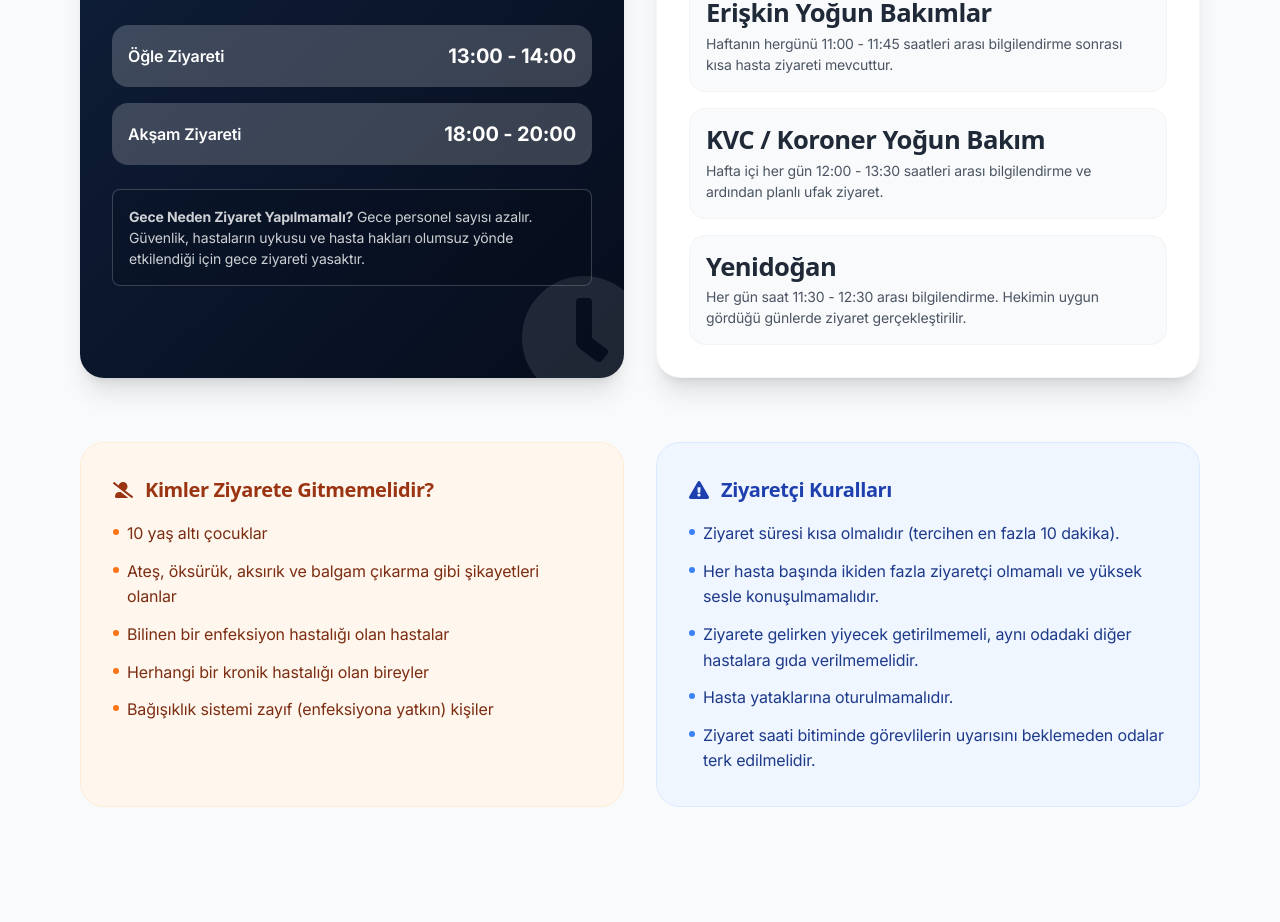
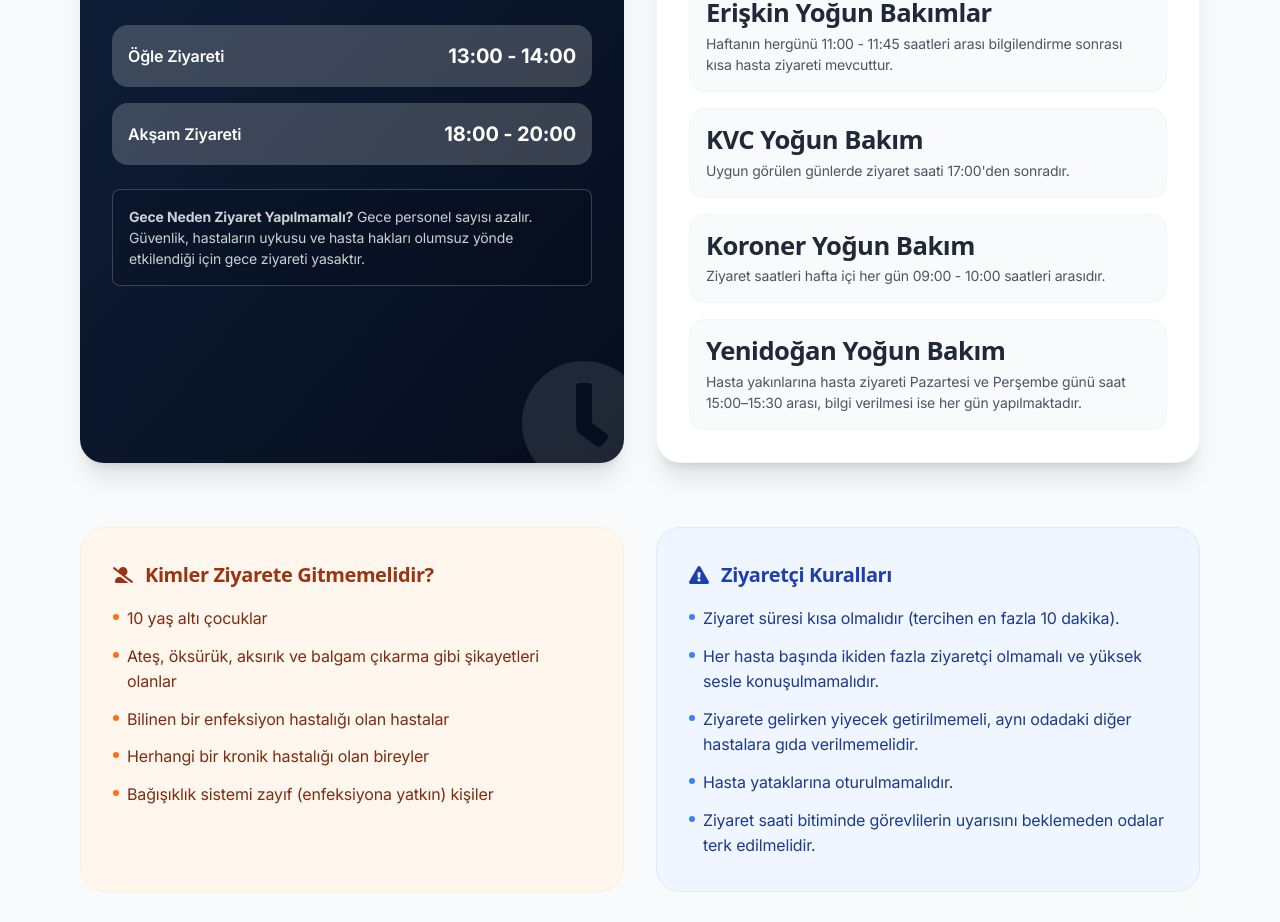
Before and after one commit to filbek/anadolu-hastanesi-web, a React (Vite) app: page /ziyaret-kurallari-ve-saatleri in a window 1280 px wide. Shown: the part 941-1863 px from the top of the page. Built offline with nearby package versions, Linux system fonts and the light colour scheme; no server answers; the database is empty.

Commit message:
web hastane

```diff
--- a/src/pages/ComplaintPolicyPage.tsx
+++ b/src/pages/ComplaintPolicyPage.tsx
@@ -114,7 +114,7 @@ const ComplaintPolicyPage = () => {
           >
             <div className="flex items-center gap-2 mb-6">
               <span className="block h-px w-10 bg-accent" />
-              <span className="text-accent text-xs uppercase tracking-[0.25em] font-semibold">Hasta İlişkileri</span>
+              <span className="text-accent text-xs uppercase tracking-[0.25em] font-semibold">Hasta Hakları Birimi</span>
             </div>
             <h1 className="text-4xl md:text-6xl font-black text-white leading-tight mb-6">
               {t('complaint.titleLine1', 'Şikayet')}
@@ -150,7 +150,7 @@ const ComplaintPolicyPage = () => {
                 <span className="text-xs uppercase tracking-[0.25em] text-accent font-bold">{t('complaint.policyTag', 'Politikamız')}</span>
               </div>
               <h2 className="text-4xl lg:text-5xl font-black text-secondary leading-tight mb-8">
-                {t('complaint.sectionTitle', 'Hasta İlişkileri')} <span className="text-primary">{t('complaint.sectionHighlight', 'Bölümümüz')}</span>
+                {t('complaint.sectionTitle', 'Hasta Hakları')} <span className="text-primary">{t('complaint.sectionHighlight', 'Birimimiz')}</span>
               </h2>
 
               <div className="space-y-5 text-gray-600 text-lg leading-relaxed">
--- a/src/pages/VisitingRulesPage.tsx
+++ b/src/pages/VisitingRulesPage.tsx
@@ -86,13 +86,18 @@ const VisitingRulesPage = () => {
               </div>
 
               <div className="bg-gray-50 border border-gray-100 p-4 rounded-xl">
-                <h4 className="font-bold text-gray-800 mb-1">{t('visiting.icuKvc', 'KVC / Koroner Yoğun Bakım')}</h4>
-                <p className="text-sm text-gray-600">{t('visiting.icuKvcDesc', 'Hafta içi her gün 12:00 - 13:30 saatleri arası bilgilendirme ve ardından planlı ufak ziyaret.')}</p>
+                <h4 className="font-bold text-gray-800 mb-1">{t('visiting.icuKvc', 'KVC Yoğun Bakım')}</h4>
+                <p className="text-sm text-gray-600">{t('visiting.icuKvcDesc', 'Uygun görülen günlerde ziyaret saati 17:00\'den sonradır.')}</p>
               </div>
 
               <div className="bg-gray-50 border border-gray-100 p-4 rounded-xl">
-                <h4 className="font-bold text-gray-800 mb-1">{t('visiting.icuNewborn', 'Yenidoğan ')}</h4>
-                <p className="text-sm text-gray-600">{t('visiting.icuNewbornDesc', 'Her gün saat 11:30 - 12:30 arası bilgilendirme. Hekimin uygun gördüğü günlerde ziyaret gerçekleştirilir.')}</p>
+                <h4 className="font-bold text-gray-800 mb-1">{t('visiting.icuCoroner', 'Koroner Yoğun Bakım')}</h4>
+                <p className="text-sm text-gray-600">{t('visiting.icuCoronerDesc', 'Ziyaret saatleri hafta içi her gün 09:00 - 10:00 saatleri arasıdır.')}</p>
+              </div>
+
+              <div className="bg-gray-50 border border-gray-100 p-4 rounded-xl">
+                <h4 className="font-bold text-gray-800 mb-1">{t('visiting.icuNewborn', 'Yenidoğan Yoğun Bakım')}</h4>
+                <p className="text-sm text-gray-600">{t('visiting.icuNewbornDesc', 'Hasta yakınlarına hasta ziyareti Pazartesi ve Perşembe günü saat 15:00–15:30 arası, bilgi verilmesi ise her gün yapılmaktadır.')}</p>
               </div>
             </div>
           </motion.div>
```
Also changed, not shown: src/locales/ar.json, src/locales/en.json, src/locales/tr.json.
